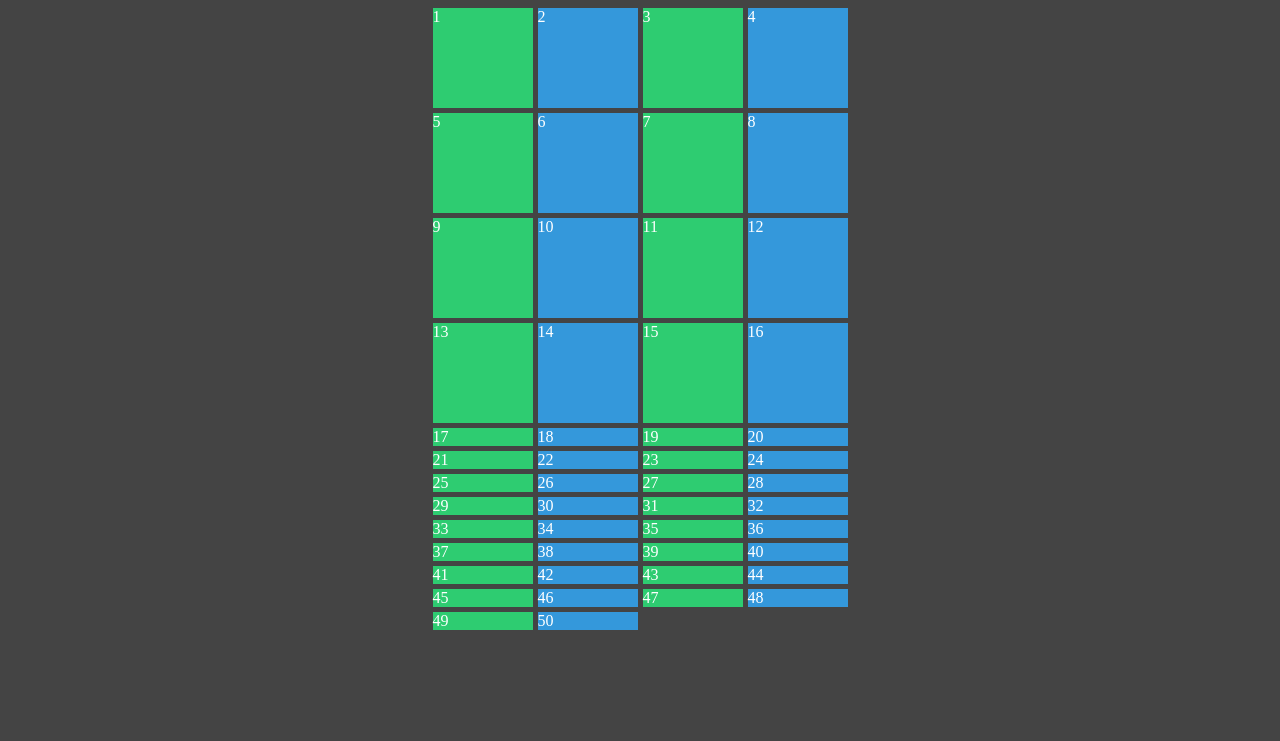
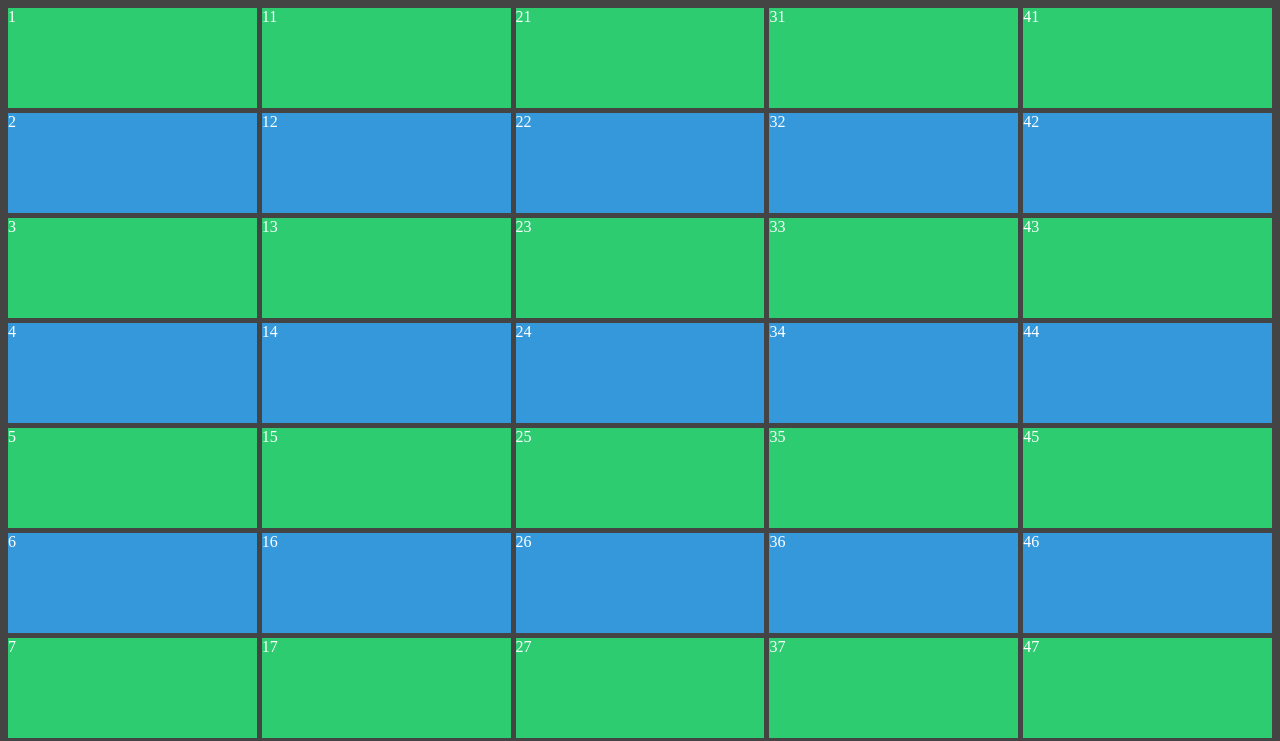
Before and after one commit to TaehwanGo/cssmaster, a plain HTML site: page index.html in a window 1280 px wide. Shown: the top 741 px of the page. Drawn offline with Linux system fonts and the light colour scheme.

Commit message:
2.11 minmax

```diff
--- a/styles.css
+++ b/styles.css
@@ -7,9 +7,11 @@ body {
     display: grid;
     gap: 5px;
     height: 50vh;
-    grid-template-columns: repeat(4, 100px);
-    grid-template-rows: repeat(4, 100px);
-    justify-content: center;
+    /* grid-template-columns: 1fr; */
+    grid-template-rows: repeat(10, 100px);
+    justify-content: start;
+    grid-auto-flow: column;
+    grid-auto-columns: minmax(100px, 1fr);
 }
 
 .item:nth-child(odd) {
```
Also changed, not shown: README.md.
